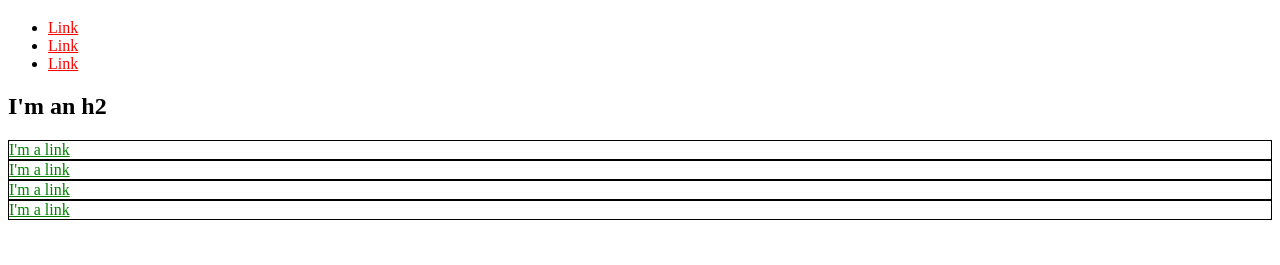
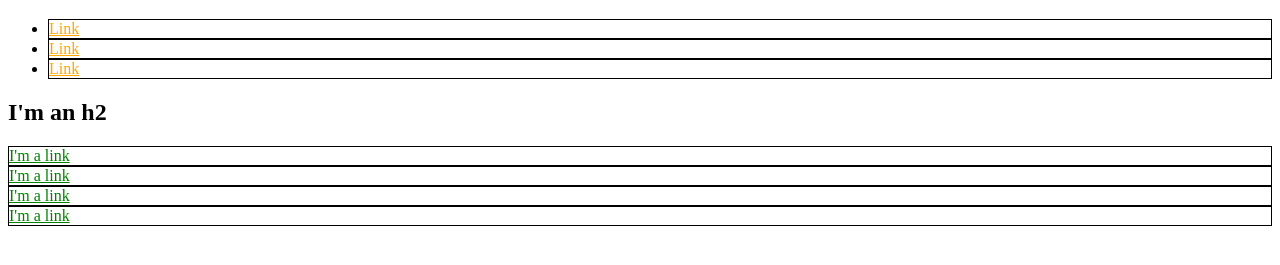
Before and after one commit to GregDaviet/CSS_Sample_Website-2019-, a plain HTML site: page index.html in a window 1280 px wide. Shown: the part 61-326 px from the top of the page. Drawn offline with Linux system fonts and the light colour scheme.

Commit message:
Add styles

```diff
--- a/index.html
+++ b/index.html
@@ -3,32 +3,50 @@
   <head>
     <title>Test Page: Don't Panic</title>
     <meta charset="utf-8">
+    <style>
+      a {
+        color: red;
+      }
+      div {
+        border: 1px solid black;
+      }
+      li {
+        border: 1px solid black;
+      }
+      div a {
+        color: green;
+      }
+      li a {
+        color: orange;
+      }
+    </style>
+
   </head>
   <body>
     <h1>I'm an h1</h1>
     <ul>
       <li>
-        <a href="http://example.com/" style="color: red;">Link</a>
+        <a href="http://example.com/">Link</a>
       </li>
       <li>
-        <a href="http://example.com/" style="color: red;">Link</a>
+        <a href="http://example.com/">Link</a>
       </li>
       <li>
-        <a href="http://example.com/" style="color: red;">Link</a>
+        <a href="http://example.com/">Link</a>
       </li>
     </ul>
     <h2>I'm an h2</h2>
-    <div style="border: 1px solid black;">
-      <a href="http://example.com/" style="color: green;">I'm a link</a>
+    <div>
+      <a href="http://example.com/">I'm a link</a>
     </div>
-    <div style="border: 1px solid black;">
-      <a href="http://example.com/" style="color: green;">I'm a link</a>
+    <div>
+      <a href="http://example.com/">I'm a link</a>
     </div>
-    <div style="border: 1px solid black;">
-      <a href="http://example.com/" style="color: green;">I'm a link</a>
+    <div>
+      <a href="http://example.com/">I'm a link</a>
     </div>
-    <div style="border: 1px solid black;">
-      <a href="http://example.com/" style="color: green;">I'm a link</a>
+    <div>
+      <a href="http://example.com/">I'm a link</a>
     </div>
   </body>
 </html>
```
